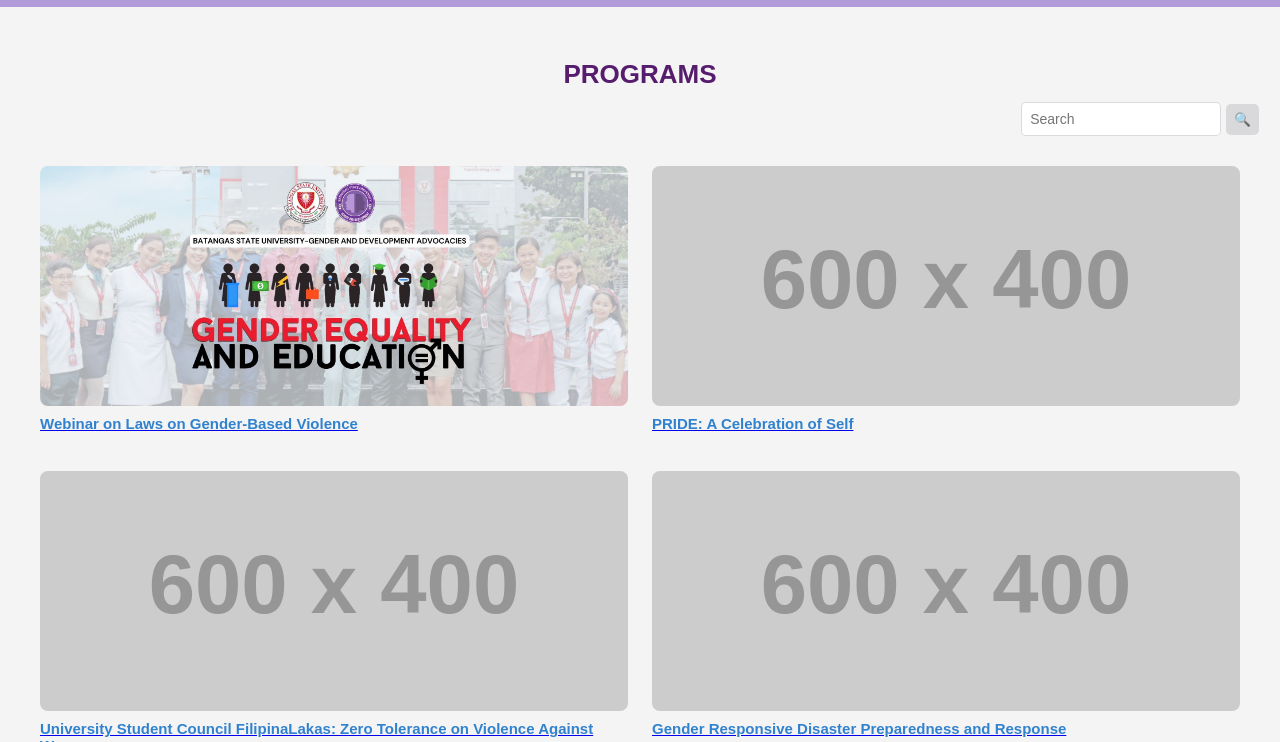
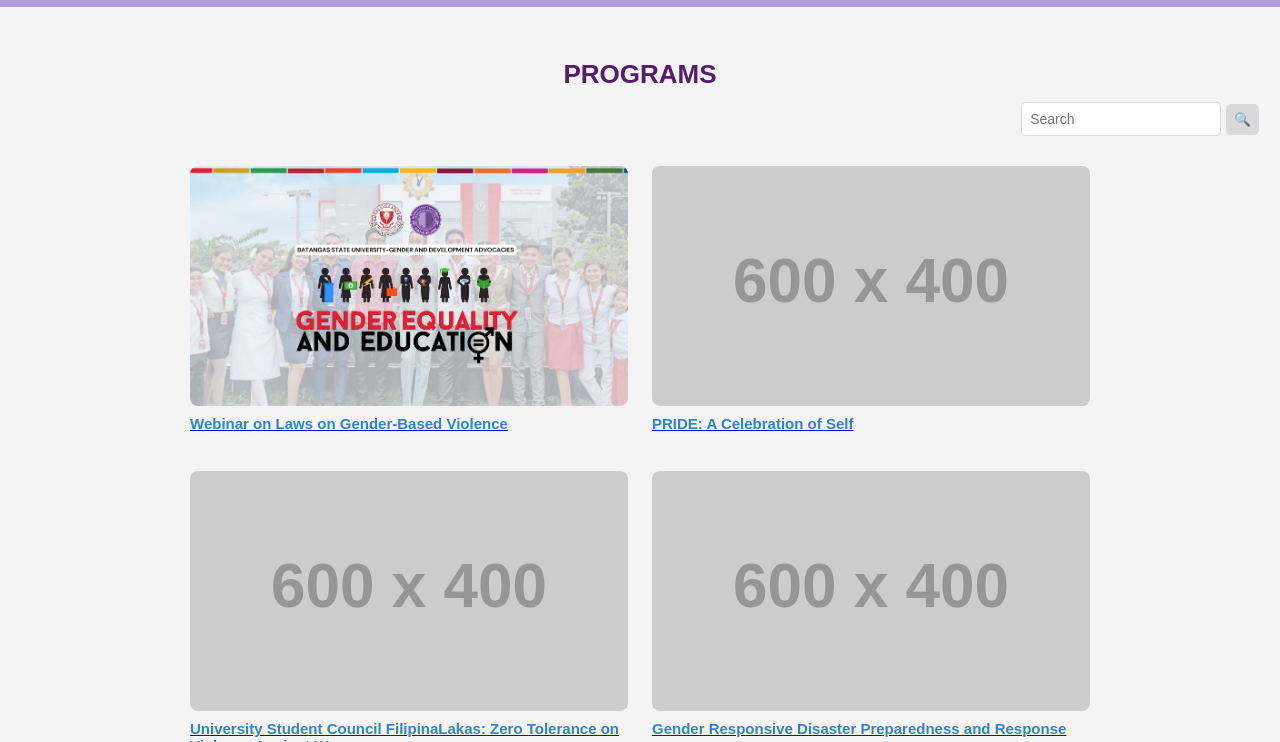
Before and after one commit to Rayz18/UI, a plain HTML site: page learner/Program.html in a window 1280 px wide. Shown: the part 58-800 px from the top of the page. Drawn offline with Linux system fonts and the light colour scheme; placeholder pictures from the web are drawn by us.

Commit message:
minor updates

```diff
--- a/styles/learner/Program.css
+++ b/styles/learner/Program.css
@@ -160,7 +160,7 @@ h1 {
     display: grid;
     gap: 1.5rem;
     grid-template-columns: repeat(2, 1fr);
-    max-width: 1200px; /* Limits the grid's width */
+    max-width: 900px; /* Limits the grid's width */
     margin: 0 auto; /* Centers the grid */
 }
 
```
